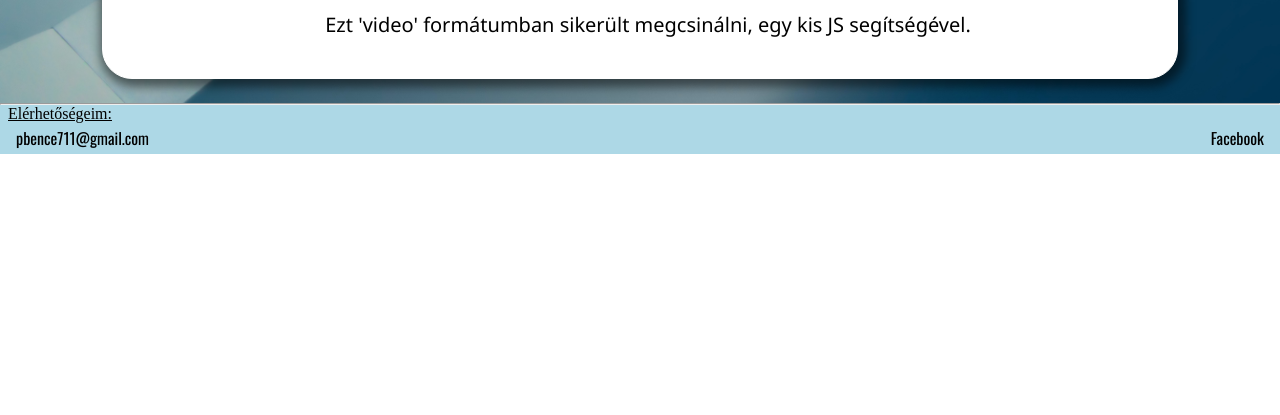
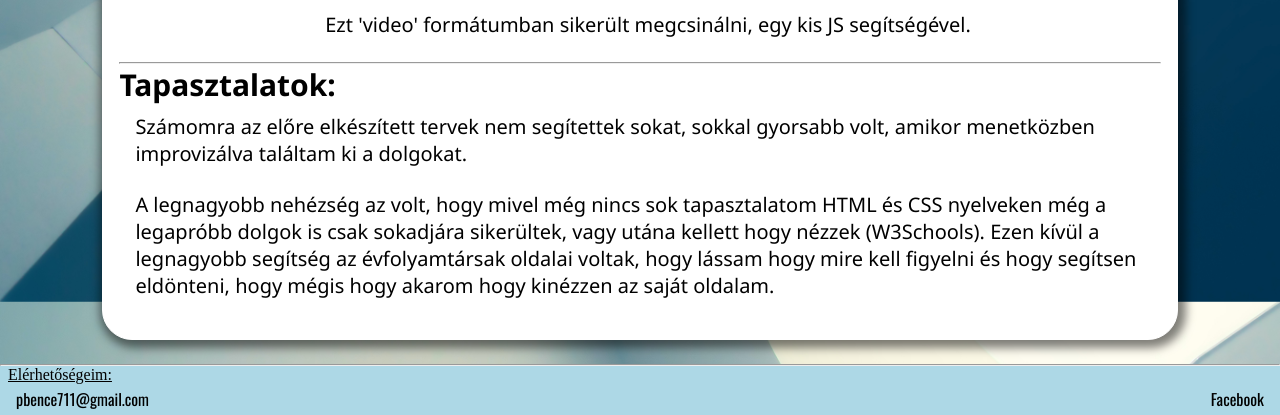
Before and after one commit to pasztor-bence/pasztor_bence_portfolio, a plain HTML site: page doku.html in a window 1280 px wide. Shown: the part 2258-2673 px from the top of the page. Before the commit the page ends 2412 px from the top, so only its background shows below. Drawn offline with nearby package versions, Linux system fonts and the light colour scheme.

Commit message:
Update doku.html

```diff
--- a/doku.html
+++ b/doku.html
@@ -66,7 +66,11 @@
 					</video>
 					<p style="text-align:center">Ezt 'video' formátumban sikerült megcsinálni, egy kis JS segítségével.</p>
 				</div>
-				<p></p>
+				<hr>
+				<h2>Tapasztalatok:</h2>
+				<p>Számomra az előre elkészített tervek nem segítettek sokat, sokkal gyorsabb volt, amikor menetközben improvizálva találtam ki a dolgokat.</p>
+				<p>A legnagyobb nehézség az volt, hogy mivel még nincs sok tapasztalatom HTML és CSS nyelveken még a legapróbb dolgok is csak sokadjára sikerültek, vagy utána kellett hogy nézzek (W3Schools).
+				Ezen kívül a legnagyobb segítség az évfolyamtársak oldalai voltak, hogy lássam hogy mire kell figyelni és hogy segítsen eldönteni, hogy mégis hogy akarom hogy kinézzen az saját oldalam.</p>
 			</div>
 		</div>
 	</main>
```
